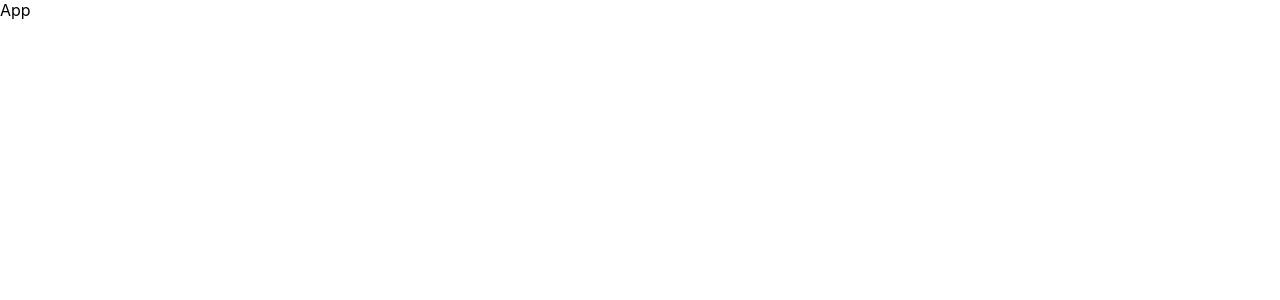
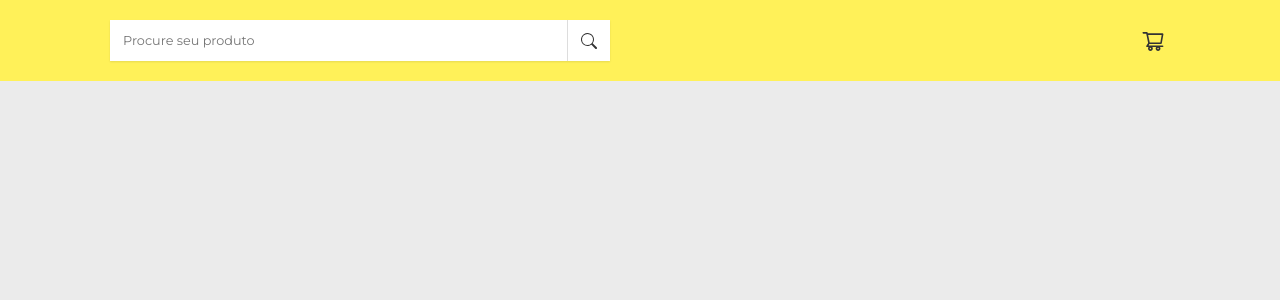
Before and after one commit to matheusduartedevs/restaurant-challenge, a React (Vite) app: page / in a window 1280 px wide. Shown: the top 300 px of the page. Built offline with nearby package versions, Linux system fonts and the light colour scheme.

Commit message:
feat: implementação da header e dos componentes SearchBar e CartButton

```diff
--- a/src/App.tsx
+++ b/src/App.tsx
@@ -1,8 +1,10 @@
-import React from 'react'
+import Header from './components/Header/Header'
 
 const App = () => {
   return (
-    <div>App</div>
+    <div>
+      <Header />
+    </div>
   )
 }
 
--- /dev/null
+++ b/src/components/CartButton/CartButton.css
@@ -0,0 +1,29 @@
+.cart-button {
+    font-size: 1.5rem;
+    display: flex;
+    align-items: center;
+    justify-content: center;
+    padding: 5px;
+    border: none;
+    background: none;
+    cursor: pointer;
+    position: relative;
+    margin-left: 20px;
+    color: #333;
+}
+
+.cart-status {
+    display: flex;
+    justify-content: center;
+    align-items: center;
+    position: absolute;
+    width: 15px;
+    height: 15px;
+    top: 0;
+    left: 0;
+    border-radius: 15px;
+    font-size: 11px;
+    font-weight: 600;
+    color: #FFF;
+    background-color: red;
+}
--- /dev/null
+++ b/src/components/CartButton/CartButton.jsx
@@ -0,0 +1,15 @@
+import { AiOutlineShoppingCart } from 'react-icons/ai'
+import './CartButton.css'
+
+const CartButton = () => {
+  return (
+    <button
+      type="button"
+      className='cart-button'
+    >
+      <AiOutlineShoppingCart />
+    </button>
+  )
+}
+
+export default CartButton
--- /dev/null
+++ b/src/components/Header/Header.css
@@ -0,0 +1,13 @@
+.header {
+    background-color: #FFF159;
+    position: fixed;
+    width: 100%;
+    z-index: 1;
+}
+
+.header > div {
+    display: flex;
+    justify-content: space-between;
+    align-items: center;
+    padding: 20px;
+}
--- /dev/null
+++ b/src/components/Header/Header.jsx
@@ -0,0 +1,16 @@
+import SearchBar from '../SearchBar/SearchBar'
+import CartButton from '../CartButton/CartButton'
+import './Header.css'
+
+const Header = () => {
+    return (
+        <header className='header'>
+            <div className="container">
+                <SearchBar />
+                <CartButton />
+            </div>
+        </header>
+    )
+}
+
+export default Header
--- /dev/null
+++ b/src/components/SearchBar/SearchBar.css
@@ -0,0 +1,30 @@
+.search-bar {
+    display: flex;
+    justify-content: space-between;
+    width: 100%;
+    max-width: 500px;
+    background-color: #FFF;
+    box-shadow: 0 1px 2px 0 rgba(0, 0, 0, 0.1);
+    gap: 13px;
+    padding-right: 13px;
+}
+
+.search-input {
+    padding: 13px;
+    flex-grow: 1;
+    border: none;
+    outline: none;
+    font-size: 0.8rem;
+    font-weight: 500px;
+    border-right: 1px solid #DDD;
+}
+
+.search-button{
+    background: none;
+    border: none;
+    font-size: 1rem;
+    display: flex;
+    align-items: center;
+    justify-content: center;
+    color: #333;
+}
--- /dev/null
+++ b/src/components/SearchBar/SearchBar.jsx
@@ -0,0 +1,23 @@
+import { BsSearch } from 'react-icons/bs'
+import './SearchBar.css'
+
+const SearchBar = () => {
+    return (
+        <form className='search-bar'>
+            <input
+                type="search"
+                placeholder='Procure seu produto'
+                className='search-input'
+                required
+            />
+
+            <button
+            type="submit"
+            className='search-button' >
+                <BsSearch />
+            </button>
+        </form>
+    )
+}
+
+export default SearchBar
--- a/src/index.css
+++ b/src/index.css
@@ -1,6 +1,17 @@
+@import url('https://fonts.googleapis.com/css2?family=Montserrat:ital,wght@0,100;0,200;0,300;0,400;0,500;0,600;0,700;0,800;0,900;1,100;1,200;1,300;1,400;1,500;1,600;1,700;1,800;1,900&display=swap');
+
 * {
+  margin: 0;
   padding: 0;
-  margin: 0;
   box-sizing: border-box;
-  font-family: 'Inter';
+  font-family: 'Montserrat', sans-serif;
 }
+
+body {
+  background-color: #ebebeb;
+}
+
+.container {
+  max-width: 1100px;
+  margin: 0 auto;
+}
```
